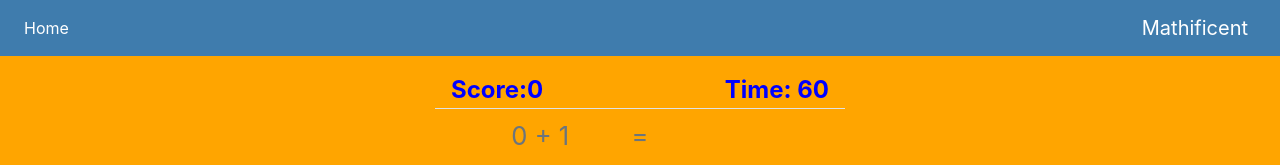
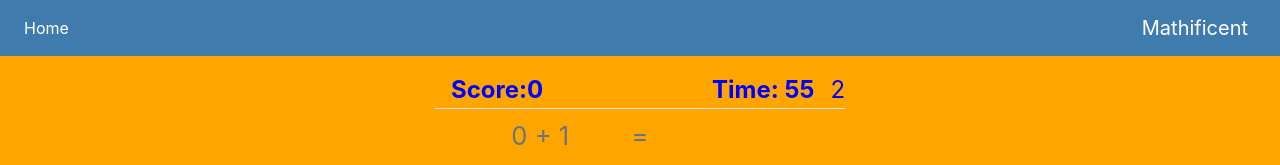
Before and after one commit to nurbek-is/Mathificient-React, a React (Create React App) app: page /play in a window 1280 px wide. Shown: the top 165 px of the page. Built offline with nearby package versions, Linux system fonts and the light colour scheme.

Commit message:
created timer

```diff
--- a/src/components/Game.js
+++ b/src/components/Game.js
@@ -12,6 +12,8 @@ function Game({operation,maxNumber}) {
   const [operands, setOperands] = useState(randNums);
   const [userAnswer, setUserAnswer] = useState('');
   const [score, setScore] = useState(0);
+  const gameLength = 60;
+  const [timeLeft, setTimeLeft] = useState(gameLength);
   const [answered,setAnswered] =  useState(false);
 
   const question = operands.num1 + " " + operation + " " + operands.num2;
@@ -84,8 +86,8 @@ return (
       <Score score={score}/>
     </div>
     <div  className="col px-3 text-right">
-      <Timer timeLeft="60" />
-    </div>
+      <Timer timeLeft={timeLeft} setTimeLeft={setTimeLeft}/>
+    </div>2
   </div>
   <div className={equationClass} id="equation">
     <Equation question={question} answer={userAnswer} />
--- a/src/components/Timer.js
+++ b/src/components/Timer.js
@@ -1,9 +1,15 @@
 import React from 'react'
 
 function Timer (props) {
+if (props.timeLeft > 0) {
+setTimeout (() => {
+    props.setTimeLeft(props.timeLeft - 1)
+},1000)
+};
+
 return (
 <strong>Time: {props.timeLeft}</strong>
-)
+    )
 }
 
 export default Timer
--- a/src/containers/App.js
+++ b/src/containers/App.js
@@ -10,7 +10,7 @@ import {Route} from 'react-router-dom';
 
 function App() {
   const [operation,setOperation]=useState('+');
-  const [maxNumber, setMaxNumber]=useState(10)
+  const [maxNumber, setMaxNumber] = useState(10)
   return (
     <div style={{color:'blue',backgroundColor:'orange'}} className="App">
       <Header />
```
